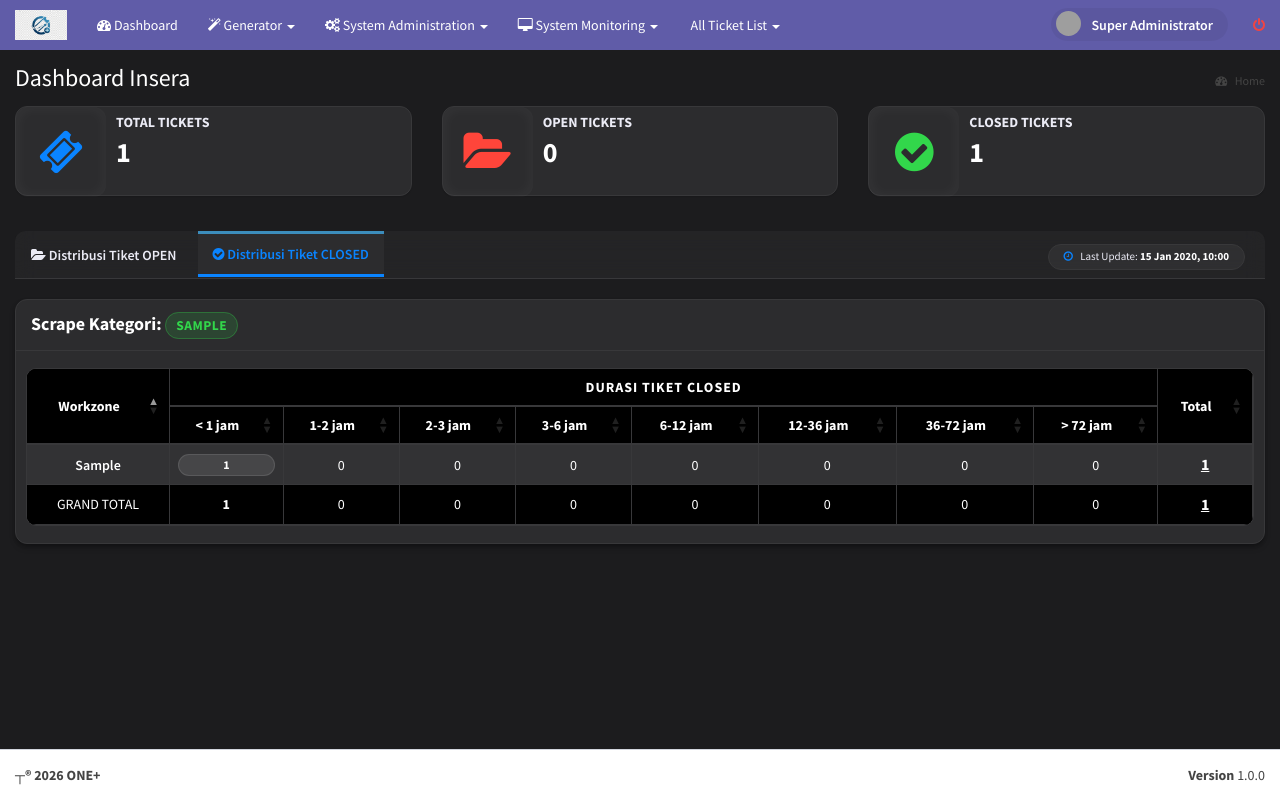
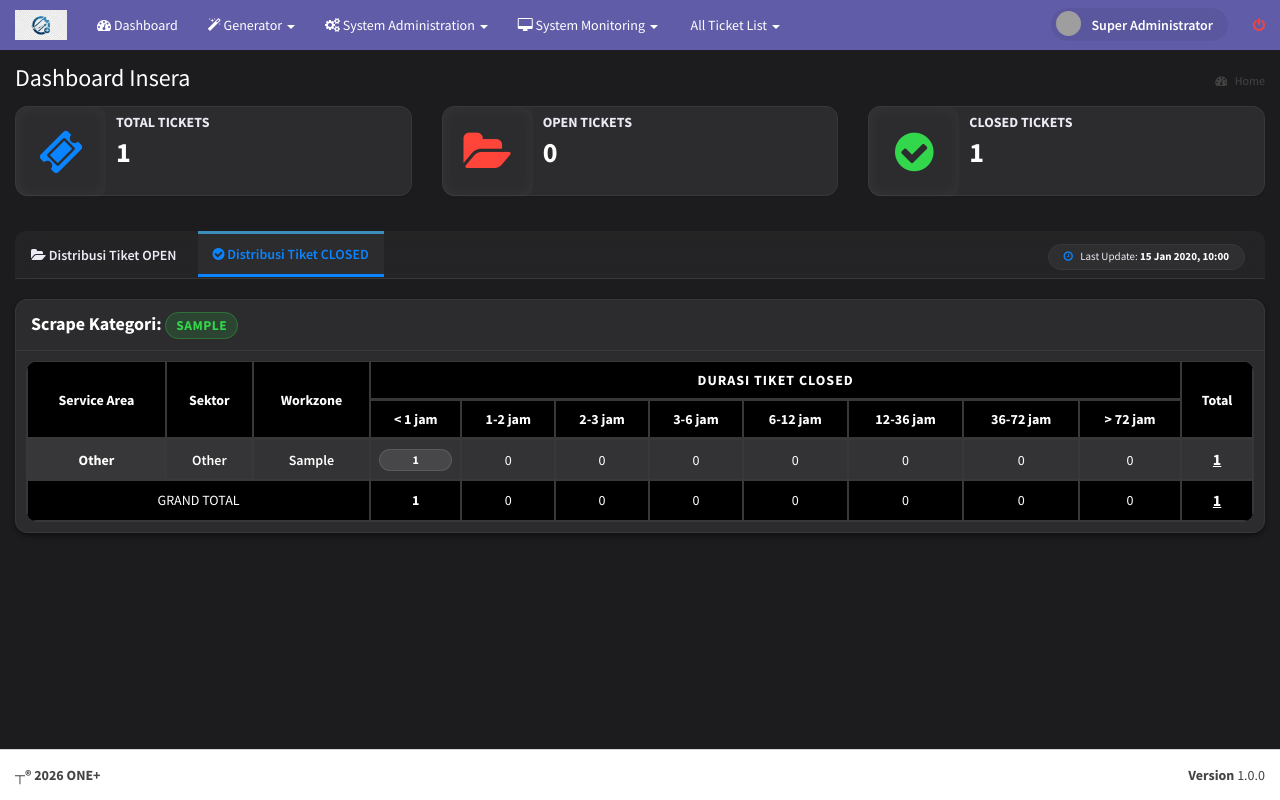
Before and after one commit to darma9989/one-plus, a CodeIgniter app: page /starter_kit/index.php/admin/dashboard_insera/index in a window 1280 px wide, after a click on "Distribusi Tiket CLOSED". Run offline with CodeIgniter, Linux system fonts and the light colour scheme; a user stored in the database is signed in; data comes from the database, SQL or seed files in the repository; tables that the repository leaves empty or names only in its code hold one stand-in row (values such as "Sample post"); some libraries are stand-ins or nearby versions; grey boxes are pictures that could not be loaded.

Commit message:
UI: Expand Dashboard Pivot Table with Service Area/Sektor grouping and G4-G7 Workzone expansion

```diff
--- a/application/models/Dashboard_insera_model.php
+++ b/application/models/Dashboard_insera_model.php
@@ -18,9 +18,13 @@ class Dashboard_insera_model extends CI_Model {
         if (!$workzone_group) return;
 
         $mapping = array(
-            '1' => array('TRK', 'TAJ', 'JWT'),
+            '1' => array('TRK', 'TAJ', 'JTW'),
             '2' => array('MLN', 'TPE', 'NNK', 'SNY'),
-            '3' => array('TRD', 'TBY', 'LNN', 'TSL', 'TLA')
+            '3' => array('TRD', 'TBY', 'LNN', 'TSL', 'TLA'),
+            '4' => array('MLN', 'TPE'),
+            '5' => array('NNK', 'SNY'),
+            '6' => array('TSL', 'TLA'),
+            '7' => array('TRD', 'TBY', 'LNN')
         );
 
         if (isset($mapping[$workzone_group])) {
@@ -54,6 +58,21 @@ class Dashboard_insera_model extends CI_Model {
         }
 
         $sql = "SELECT scrape_category, work_zone,
+                   CASE
+                       WHEN work_zone IN ('NNK', 'SNY', 'MLN', 'TPE') THEN 'Nunukan'
+                       WHEN work_zone IN ('JTW', 'TAJ', 'TRK') THEN 'Tarakan'
+                       WHEN work_zone IN ('TSL', 'TLA', 'TRD', 'LNN', 'TBY') THEN 'Tanjung Redeb'
+                       ELSE 'Other'
+                   END AS service_area,
+                   CASE
+                       WHEN work_zone IN ('NNK', 'SNY') THEN 'Nunukan'
+                       WHEN work_zone IN ('MLN', 'TPE') THEN 'Malinau'
+                       WHEN work_zone IN ('JTW', 'TAJ') THEN 'Tarakan 1'
+                       WHEN work_zone IN ('TRK') THEN 'Tarakan 2'
+                       WHEN work_zone IN ('TSL', 'TLA') THEN 'Tanjung Selor'
+                       WHEN work_zone IN ('TRD', 'LNN', 'TBY') THEN 'Tanjung Redeb'
+                       ELSE 'Other'
+                   END AS sektor,
                    SUM(CASE WHEN $aging_expr < 1 THEN 1 ELSE 0 END) AS `< 1 jam`,
                    SUM(CASE WHEN $aging_expr >= 1 AND $aging_expr < 2 THEN 1 ELSE 0 END) AS `1-2 jam`,
                    SUM(CASE WHEN $aging_expr >= 2 AND $aging_expr < 3 THEN 1 ELSE 0 END) AS `2-3 jam`,
@@ -84,7 +103,7 @@ class Dashboard_insera_model extends CI_Model {
             $sql .= " AND ticket_status NOT IN ($status_list)";
         }
 
-        $sql .= " GROUP BY scrape_category, work_zone";
+        $sql .= " GROUP BY scrape_category, service_area, sektor, work_zone";
 
         $query = $this->db_lama->query($sql);
         $result = $query->result_array();
--- a/application/views/admin/dashboard/insera_index.php
+++ b/application/views/admin/dashboard/insera_index.php
@@ -273,9 +273,13 @@
     $workzone_group = $this->session->userdata('workzone');
     if (!$this->session->userdata('is_superadmin') && $workzone_group):
         $mapping = array(
-            '1' => 'TRK, TAJ, JWT',
+            '1' => 'TRK, TAJ, JTW',
             '2' => 'MLN, TPE, NNK, SNY',
-            '3' => 'TRD, TBY, LNN, TSL, TLA'
+            '3' => 'TRD, TBY, LNN, TSL, TLA',
+            '4' => 'MLN, TPE',
+            '5' => 'NNK, SNY',
+            '6' => 'TSL, TLA',
+            '7' => 'TRD, TBY, LNN'
         );
         $codes = isset($mapping[$workzone_group]) ? $mapping[$workzone_group] : 'Unknown';
 ?>
@@ -347,6 +351,8 @@
                         <table class="table table-bordered table-striped table-hover pivot-table">
                             <thead>
                                 <tr style="background: #000000 !important; color: #ffffff !important;">
+                                    <th class="text-center align-middle" rowspan="2" style="vertical-align: middle; text-align: center; background: #000000 !important; color: #ffffff !important;">Service Area</th>
+                                    <th class="text-center align-middle" rowspan="2" style="vertical-align: middle; text-align: center; background: #000000 !important; color: #ffffff !important;">Sektor</th>
                                     <th class="text-center align-middle" rowspan="2" style="vertical-align: middle; text-align: center; background: #000000 !important; color: #ffffff !important;">Workzone</th>
                                     <th class="text-center" colspan="8" style="letter-spacing: 1px; text-align: center; background: #000000 !important; color: #ffffff !important;">DURASI TIKET OPEN</th>
                                     <th class="text-center align-middle" rowspan="2" style="vertical-align: middle; text-align: center; background: #000000 !important; color: #ffffff !important;">Total</th>
@@ -365,8 +371,34 @@
                                 <?php
                                 $gt_buckets = array('< 1 jam'=>0, '1-2 jam'=>0, '2-3 jam'=>0, '3-6 jam'=>0, '6-12 jam'=>0, '12-36 jam'=>0, '36-72 jam'=>0, '> 72 jam'=>0);
                                 $gt_total = 0;
-                                foreach($rows as $r): ?>
+
+                                // Pre-calculate rowspans
+                                $sa_spans = [];
+                                $sektor_spans = [];
+                                foreach($rows as $rv) {
+                                    $sa_key = $rv['service_area'];
+                                    $sk_key = $rv['service_area'] . '|' . $rv['sektor'];
+                                    $sa_spans[$sa_key] = (isset($sa_spans[$sa_key]) ? $sa_spans[$sa_key] : 0) + 1;
+                                    $sektor_spans[$sk_key] = (isset($sektor_spans[$sk_key]) ? $sektor_spans[$sk_key] : 0) + 1;
+                                }
+                                $sa_done = [];
+                                $sk_done = [];
+
+                                foreach($rows as $r):
+                                    $current_sa = $r['service_area'];
+                                    $current_sk = $r['service_area'] . '|' . $r['sektor'];
+                                ?>
                                 <tr>
+                                    <?php if(!isset($sa_done[$current_sa])): ?>
+                                        <td class="text-center" rowspan="<?php echo $sa_spans[$current_sa]; ?>" style="font-weight: 700; text-align: center; vertical-align: middle; background: rgba(255,255,255,0.02); border-bottom: 1px solid var(--mac-border);"><?php echo htmlspecialchars($current_sa); ?></td>
+                                        <?php $sa_done[$current_sa] = true; ?>
+                                    <?php endif; ?>
+
+                                    <?php if(!isset($sk_done[$current_sk])): ?>
+                                        <td class="text-center" rowspan="<?php echo $sektor_spans[$current_sk]; ?>" style="font-weight: 600; text-align: center; vertical-align: middle; background: rgba(255,255,255,0.01); border-bottom: 1px solid var(--mac-border);"><?php echo htmlspecialchars($r['sektor']); ?></td>
+                                        <?php $sk_done[$current_sk] = true; ?>
+                                    <?php endif; ?>
+
                                     <td class="text-center" style="font-weight: 600; text-align: center; vertical-align: middle;"><?php echo htmlspecialchars($r['work_zone']); ?></td>
                                     <?php
                                     $row_total = 0;
@@ -393,7 +425,7 @@
                             </tbody>
                             <tfoot style="background: #000000 !important; color: #ffffff !important;">
                                 <tr style="background: #000000 !important; color: #ffffff !important;">
-                                    <td class="text-center" style="vertical-align: middle; font-size: 14px; text-align: center; color: #fff; background: #000000 !important;">GRAND TOTAL</td>
+                                    <td class="text-center" colspan="3" style="vertical-align: middle; font-size: 14px; text-align: center; color: #fff; background: #000000 !important;">GRAND TOTAL</td>
                                     <?php foreach($gt_buckets as $bk => $val): ?>
                                         <td class="text-center" style="vertical-align: middle; text-align: center; background: #000000 !important;">
                                             <?php if($val > 0): ?>
@@ -429,6 +461,8 @@
                         <table class="table table-bordered table-striped table-hover pivot-table">
                             <thead>
                                 <tr style="background: #000000 !important; color: #ffffff !important;">
+                                    <th class="text-center align-middle" rowspan="2" style="vertical-align: middle; text-align: center; background: #000000 !important; color: #ffffff !important;">Service Area</th>
+                                    <th class="text-center align-middle" rowspan="2" style="vertical-align: middle; text-align: center; background: #000000 !important; color: #ffffff !important;">Sektor</th>
                                     <th class="text-center align-middle" rowspan="2" style="vertical-align: middle; text-align: center; background: #000000 !important; color: #ffffff !important;">Workzone</th>
                                     <th class="text-center" colspan="8" style="letter-spacing: 1px; text-align: center; background: #000000 !important; color: #ffffff !important;">DURASI TIKET CLOSED</th>
                                     <th class="text-center align-middle" rowspan="2" style="vertical-align: middle; text-align: center; background: #000000 !important; color: #ffffff !important;">Total</th>
@@ -448,8 +482,34 @@
                                 <?php
                                 $gt_buckets = array('< 1 jam'=>0, '1-2 jam'=>0, '2-3 jam'=>0, '3-6 jam'=>0, '6-12 jam'=>0, '12-36 jam'=>0, '36-72 jam'=>0, '> 72 jam'=>0);
                                 $gt_total = 0;
-                                foreach($rows as $r): ?>
+
+                                // Pre-calculate rowspans
+                                $sa_spans = [];
+                                $sektor_spans = [];
+                                foreach($rows as $rv) {
+                                    $sa_key = $rv['service_area'];
+                                    $sk_key = $rv['service_area'] . '|' . $rv['sektor'];
+                                    $sa_spans[$sa_key] = (isset($sa_spans[$sa_key]) ? $sa_spans[$sa_key] : 0) + 1;
+                                    $sektor_spans[$sk_key] = (isset($sektor_spans[$sk_key]) ? $sektor_spans[$sk_key] : 0) + 1;
+                                }
+                                $sa_done = [];
+                                $sk_done = [];
+
+                                foreach($rows as $r):
+                                    $current_sa = $r['service_area'];
+                                    $current_sk = $r['service_area'] . '|' . $r['sektor'];
+                                ?>
                                 <tr>
+                                    <?php if(!isset($sa_done[$current_sa])): ?>
+                                        <td class="text-center" rowspan="<?php echo $sa_spans[$current_sa]; ?>" style="font-weight: 700; text-align: center; vertical-align: middle; background: rgba(255,255,255,0.02); border-bottom: 1px solid var(--mac-border);"><?php echo htmlspecialchars($current_sa); ?></td>
+                                        <?php $sa_done[$current_sa] = true; ?>
+                                    <?php endif; ?>
+
+                                    <?php if(!isset($sk_done[$current_sk])): ?>
+                                        <td class="text-center" rowspan="<?php echo $sektor_spans[$current_sk]; ?>" style="font-weight: 600; text-align: center; vertical-align: middle; background: rgba(255,255,255,0.01); border-bottom: 1px solid var(--mac-border);"><?php echo htmlspecialchars($r['sektor']); ?></td>
+                                        <?php $sk_done[$current_sk] = true; ?>
+                                    <?php endif; ?>
+
                                     <td class="text-center" style="font-weight: 600; text-align: center; vertical-align: middle;"><?php echo htmlspecialchars($r['work_zone']); ?></td>
                                     <?php
                                     $row_total = 0;
@@ -476,7 +536,7 @@
                             </tbody>
                             <tfoot style="background: #000000 !important; color: #ffffff !important;">
                                 <tr style="background: #000000 !important; color: #ffffff !important;">
-                                    <td class="text-center" style="vertical-align: middle; font-size: 14px; text-align: center; color: #fff; background: #000000 !important;">GRAND TOTAL</td>
+                                    <td class="text-center" colspan="3" style="vertical-align: middle; font-size: 14px; text-align: center; color: #fff; background: #000000 !important;">GRAND TOTAL</td>
                                     <?php foreach($gt_buckets as $bk => $val): ?>
                                         <td class="text-center" style="vertical-align: middle; text-align: center; background: #000000 !important;">
                                             <?php if($val > 0): ?>
@@ -546,14 +606,14 @@ var csrfName = '<?php echo $this->security->get_csrf_token_name(); ?>';
 var csrfHash = '<?php echo $this->security->get_csrf_hash(); ?>';
 
 $(document).ready(function() {
-    $('.pivot-table').DataTable({
-        "paging": false,
-        "lengthChange": false,
-        "searching": false,
-        "ordering": true,
-        "info": false,
-        "autoWidth": false
-    });
+    // $('.pivot-table').DataTable({
+    //     "paging": false,
+    //     "lengthChange": false,
+    //     "searching": false,
+    //     "ordering": true,
+    //     "info": false,
+    //     "autoWidth": false
+    // });
 
     dtDetail = $('#detailTable').DataTable({
         "autoWidth": false,
```
Also changed, not shown: application/views/admin/users/index.php (+6 -9 lines).
